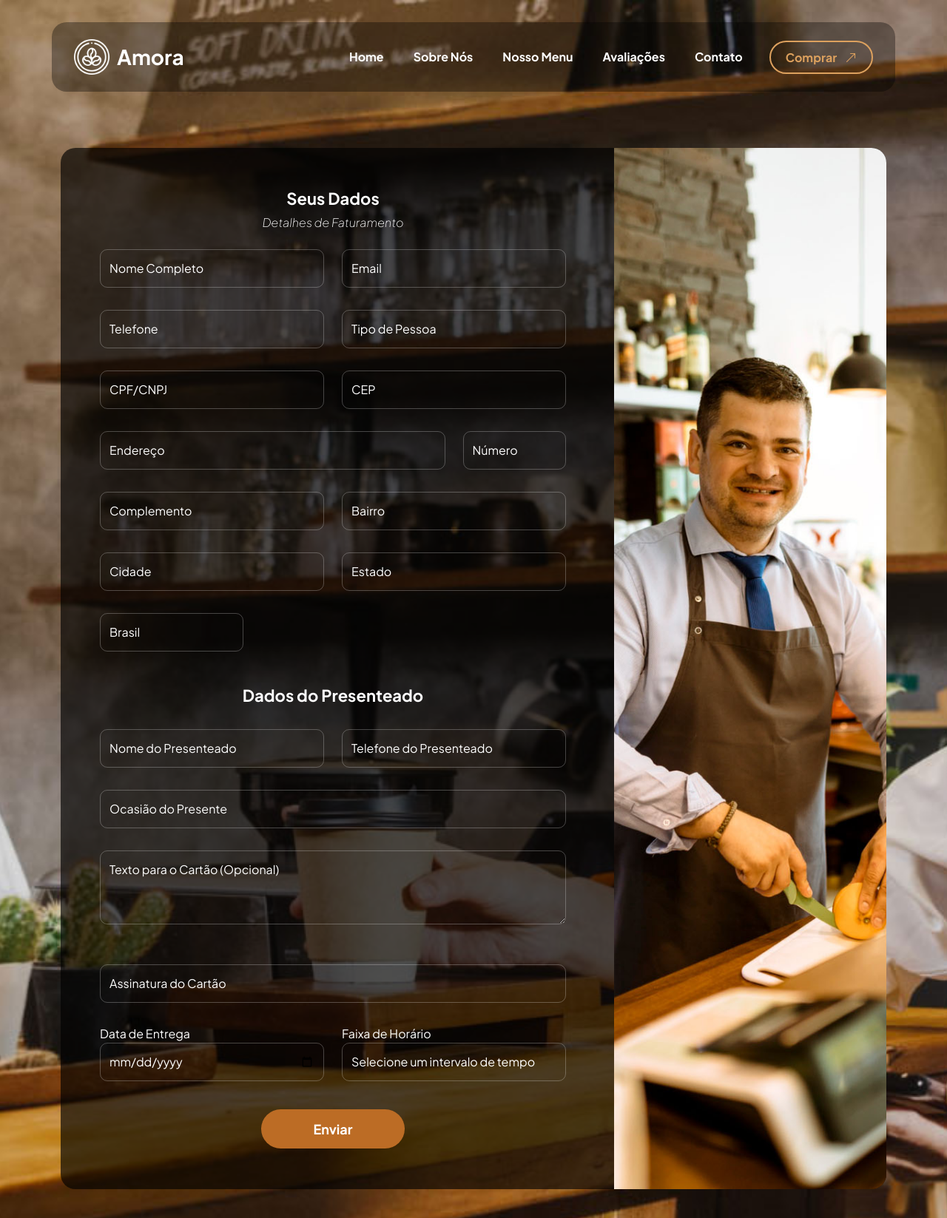
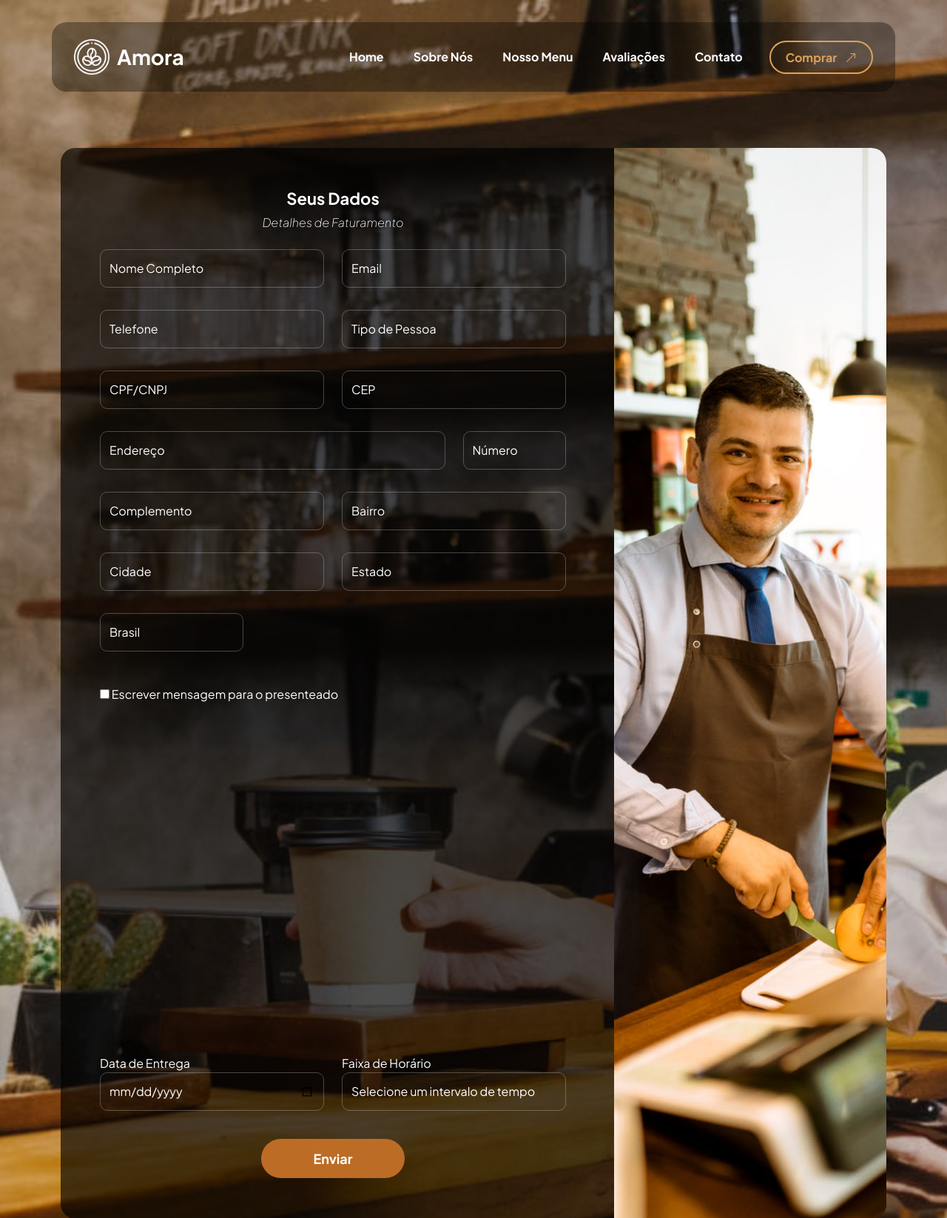
Before and after one commit to usaurora42-ship-it/aurora, a Flask app: page /client/signup in a window 1280 px wide. Shown: the top 1647 px of the page at 74% size. Run offline with Flask 3, Linux system fonts and the light colour scheme; parts of the project's set-up code (start-up, migrations or seed data) failed here and were passed over; some libraries are stand-ins or nearby versions.

Commit message:
alteracao client

```diff
--- a/app/static/js/base.js
+++ b/app/static/js/base.js
@@ -12,4 +12,28 @@ dropdown.onchange = function(event){
     if(dropdown.value=="pj"){
         $('input[type="document"]').mask('00.000.000/0000-00')
     }
+};
+
+function msgcheckFunction(){
+    var checkBox = document.getElementById("msgcheck");
+
+    var text = document.getElementById("text");
+
+    if (checkBox.checked == true){
+        document.getElementById("gifted_data").style.visibility = "visible";
+        document.getElementById("gifted_name").style.visibility = "visible";
+        document.getElementById("gifted_phone").style.visibility = "visible";
+        document.getElementById("gifted_ocasion").style.visibility = "visible";
+        document.getElementById("gifted_message").style.visibility = "visible";
+        document.getElementById("signature_card").style.visibility = "visible";
+        document.getElementById("gifted_name").required = true;
+    } else {
+        document.getElementById("gifted_data").style.visibility = "hidden";
+        document.getElementById("gifted_name").style.visibility = "hidden";
+        document.getElementById("gifted_phone").style.visibility = "hidden";
+        document.getElementById("gifted_ocasion").style.visibility = "hidden";
+        document.getElementById("gifted_message").style.visibility = "hidden";
+        document.getElementById("signature_card").style.visibility = "hidden";
+        document.getElementById("gifted_name").required = false;
+    }
 }
--- a/app/templates/client/signup.html
+++ b/app/templates/client/signup.html
@@ -185,35 +185,35 @@ Bootstrap 5 HTML CSS Template
                                                     </div>
 													<p>
 
-                                                   <!--  <div>
-                                                        <input type="checkbox" id="scales" name="check_gifted" />
+                                                    <div>
+                                                        <input type="checkbox" id="msgcheck" name="msgcheck" onclick="msgcheckFunction()"  />
                                                         <label for="scales" class="text-white">Escrever mensagem para o presenteado</label>
                                                     </div>
-                                                    <p>    -->
+                                                    <p>
 
-                                                    <div class="text-center mb-6 pb-lg-4">
+                                                    <div type="text" class="text-center mb-6 pb-lg-4" id="gifted_data" name="gifted_data" style="visibility: hidden;">
                                                         <h6 class="text-white" >Dados do Presenteado</h6>
                                                     </div>
 
                                                     <div class="col-lg-6 col-12">
-                                                        <input type="text" name="gifted_name" id="gifted_name" class="form-control" placeholder="Nome do Presenteado" required>
+                                                        <input type="gifted_name" name="gifted_name" id="gifted_name" style="visibility: hidden;" class="form-control" placeholder="Nome do Presenteado">
                                                     </div>
 
                                                     <div class="col-lg-6 col-12">
-                                                        <input type="gifted_phone" id="gifted_phone" class="form-control" name="gifted_phone" placeholder="Telefone do Presenteado" required="">
+                                                        <input type="gifted_phone" id="gifted_phone" class="form-control" name="gifted_phone" style="visibility: hidden;" placeholder="Telefone do Presenteado">
                                                     </div>
 
                                                     <div class="col-lg-12 col-12">
-                                                        <input type="text" name="gifted_ocasion" id="gifted_ocasion" class="form-control" placeholder="Ocasião do Presente" required>
+                                                        <input type="text" name="gifted_ocasion" id="gifted_ocasion" class="form-control" style="visibility: hidden;" placeholder="Ocasião do Presente">
                                                     </div>
 
                                                     <div class="col-lg-12 col-12">
-                                                        <textarea name="gifted_message" rows="3" class="form-control" id="gifted_message" placeholder="Texto para o Cartão (Opcional)"></textarea>
+                                                        <textarea name="gifted_message" rows="3" class="form-control" id="gifted_message" style="visibility: hidden;" placeholder="Texto para o Cartão (Opcional)"></textarea>
                                                     </div>
 
                                                     <div class="col-lg-12 col-12">
                                                         <br>
-                                                        <input type="text" name="signature_card" id="signature_card" class="form-control" placeholder="Assinatura do Cartão" required>
+                                                        <input type="text" name="signature_card" id="signature_card" class="form-control" style="visibility: hidden;" placeholder="Assinatura do Cartão">
                                                     </div>
 
                                                     <div class="col-lg-6 col-12">
```
